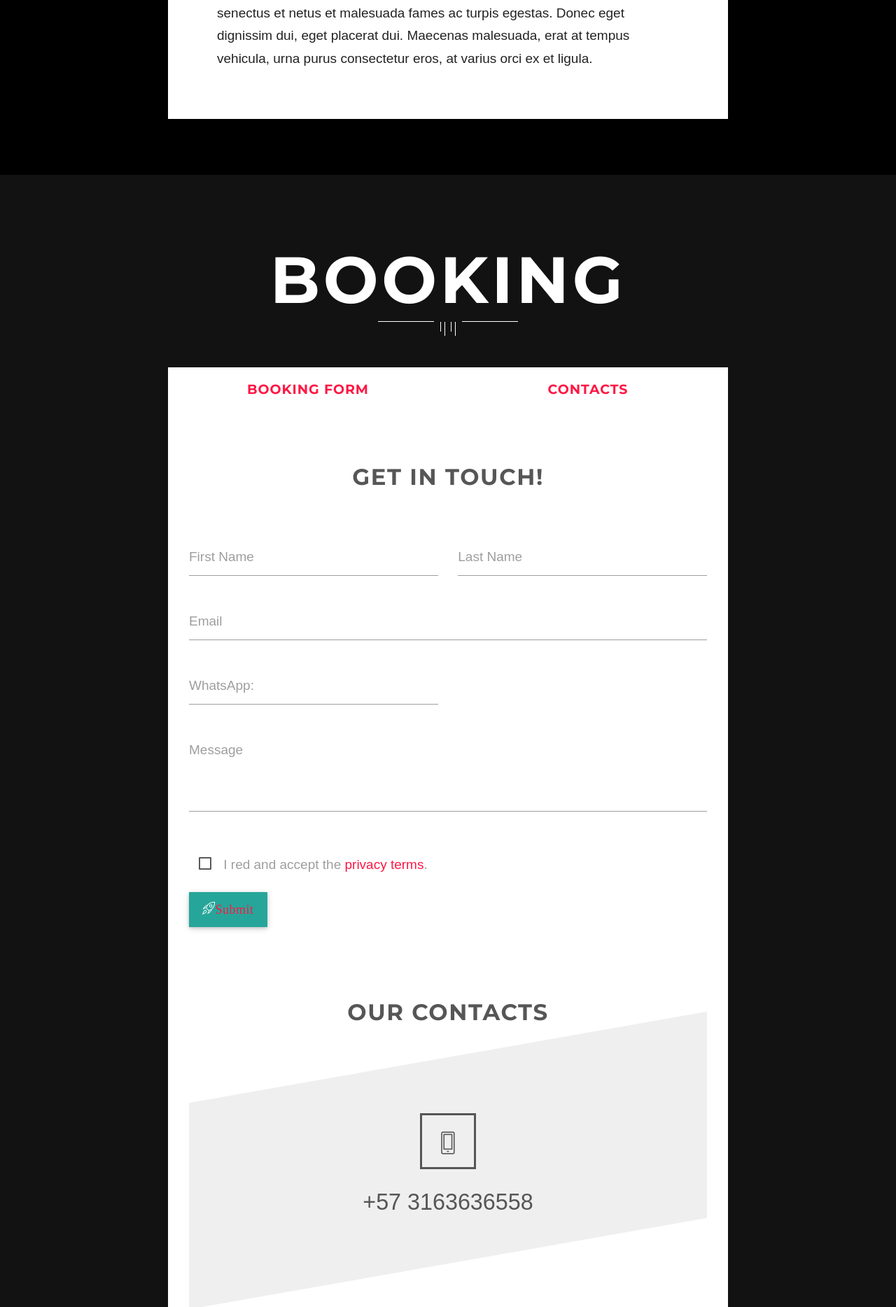
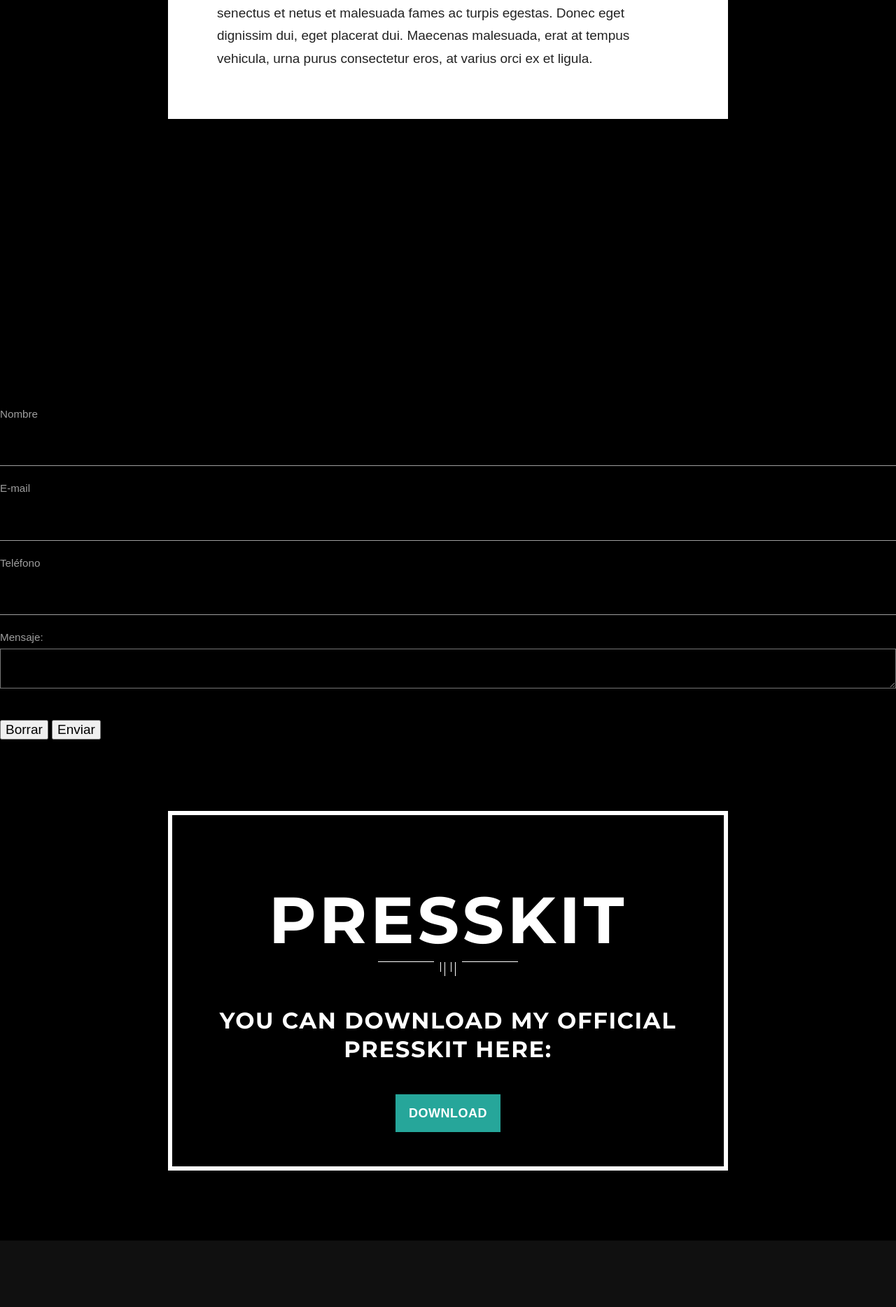
Before and after one commit to diveck/diveck-test, a PHP site: page / in a window 1280 px wide. Shown: the part 3738-5606 px from the top of the page at 70% size. Run offline with PHP 8.4, Linux system fonts and the light colour scheme; some libraries are stand-ins or nearby versions.

Commit message:
Add files via upload

```diff
--- a/index.php
+++ b/index.php
@@ -195,7 +195,44 @@
 		<!-- ====================== SECTION BIOGRAPHY END ================================================ -->
 
 		<!-- ====================== SECTION BOOKING AND CONTACTS ================================================ -->
-		<div id="booking" class="section section-booking qt-fullscreen scrollspy  qt-polydecor poly3">
+<div id="Content">
+	<div class="content_wrapper clearfix">
+
+		<!-- .sections_group -->
+		<div class="sections_group">
+
+			<div class="entry-content" itemprop="mainContentOfPage">
+				<div class="section mcb-section   " style="padding-top:0px; padding-bottom:0px; background-color:"><div class="section_wrapper mcb-section-inner"><div class="wrap mcb-wrap one clearfix"><div class="column mcb-column one-third column_column "><div class="column_attr" style=""><div style="text-align: right;">
+<h2>Escriba su mensaje</h2>
+<p><big>Si tiene alguna pregunta, por favor no dude en enviarnos un mensaje. Responderemos dentro de 24 horas.</big></p>
+</div></div></div>
+
+<div class="column mcb-column two-third column_column "><div class="column_attr" style=""><div role="form" class="wpcf7" id="wpcf7-f10-p62-o1" lang="en-US" dir="ltr">
+<div class="screen-reader-response"></div>
+<aside>
+
+<FORM ACTION="contact.php" METHOD="post" name="freecontactform" id="freecontactform" onsubmit="return validate.check(this)">
+
+<div class="column one-third"><label for="first_name">Nombre</label> <INPUT type="text" name="first_name"  size="40" aria-required="true" aria-invalid="false"></INPUT> </div>
+<div class="column one-third"><label for="email">E-mail</label> <INPUT type="email" name="email"  size="40" aria-required="true" aria-invalid="false"></INPUT> </div></div>
+<div class="column one-third"><label for="telephone">Teléfono</label> <INPUT type="tel" name="telephone"  size="40" aria-invalid="false"></INPUT> </div>
+<div class="column one"><label for="message">Mensaje:</label> <span class="wpcf7-form-control-wrap your-message"><TEXTAREA  name="message" class="wpcf7-form-control wpcf7-textarea" cols="40" rows="10" aria-invalid="false" ></TEXTAREA> </div>
+<br>
+<div class="column one"><INPUT type="reset" value="Borrar"> <INPUT type="submit" value="Enviar"><a href="#" onclick="document.forms['freecontactform'].submit();"></a></div>
+
+
+
+</FORM>
+
+</aside>
+</div>
+</div>
+</div>
+</div>
+
+
+
+		<!--<div id="booking" class="section section-booking qt-fullscreen scrollspy  qt-polydecor poly3">
 			<div class="qt-valign-wrapper">
 				<div class="qt-valign flow-text">
 					<h2 class="qt-section-title" data-100p-top="opacity:0;" data-80p-top="opacity:0;" data-30p-top="opacity:1;" >BOOKING<i class="deco"></i></h2>
```
Also changed, not shown: index.html (+38 -1 lines).
